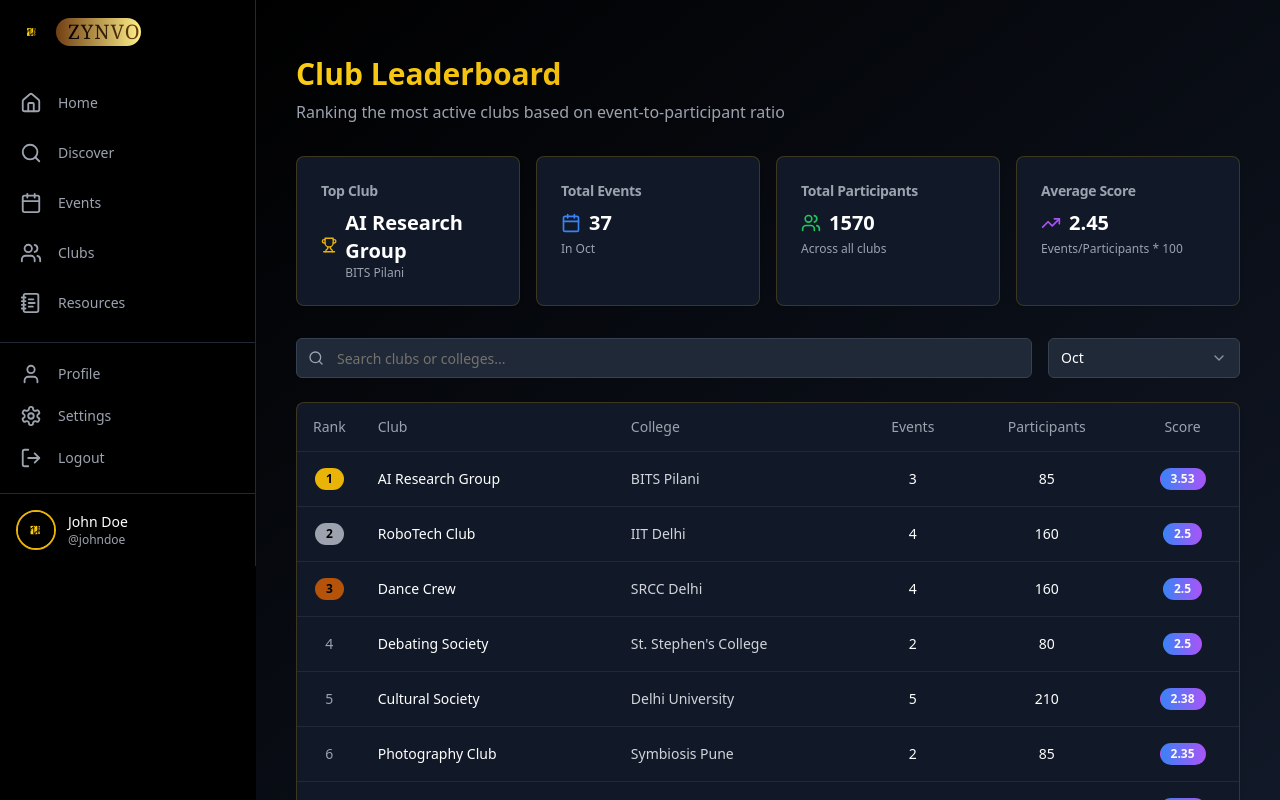
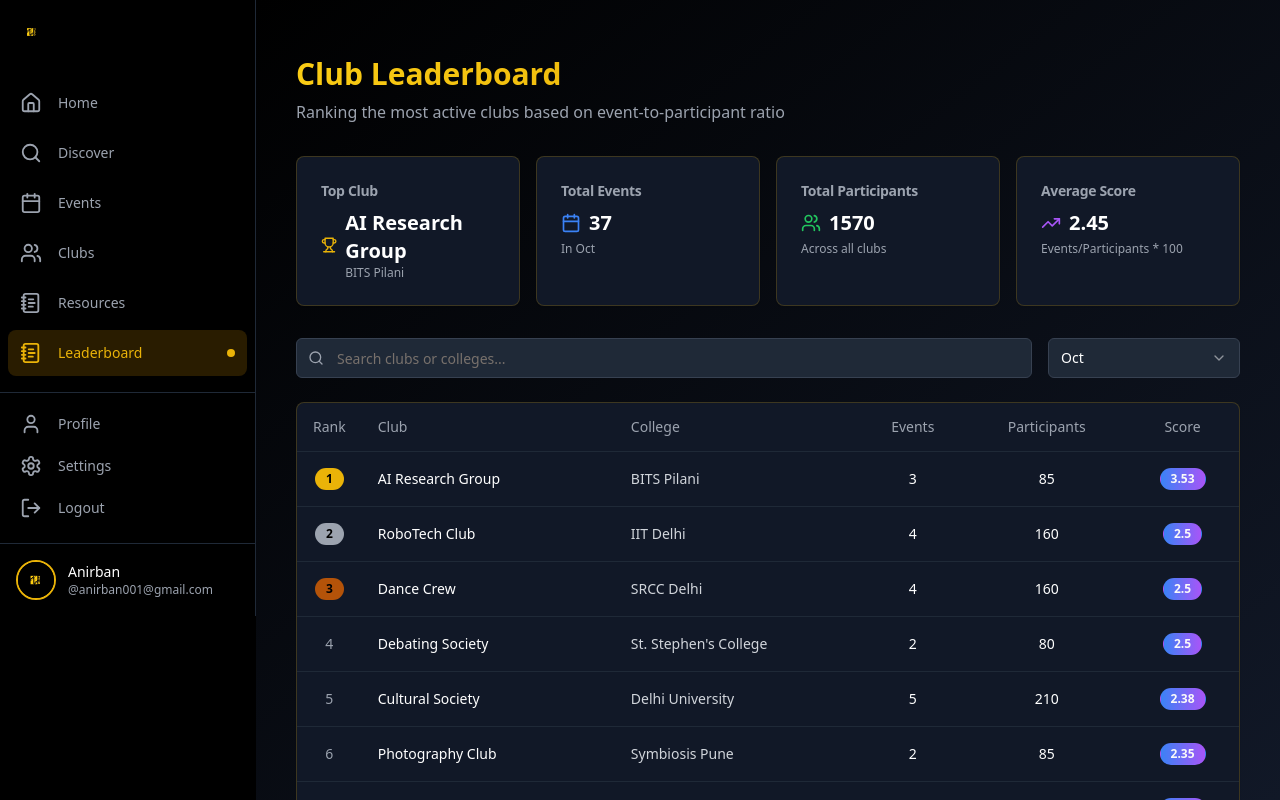
Before and after one commit to DSuper03/zynvo, a Next.js app: page /leaderboard in a window 1280 px wide. Built offline with nearby package versions, Linux system fonts and the light colour scheme.

Commit message:
style: Update background colors to black for improved contrast; add Leaderboard link to sidebar; update user information in sidebar

```diff
--- a/src/app/clubs/page.tsx
+++ b/src/app/clubs/page.tsx
@@ -78,7 +78,7 @@ const ClubsPage = () => {
   return (
     <div className="w-full">
       {/* Search and Filter Bar */}
-      <div className="sticky top-0 z-10 bg-gray-900 border-b border-gray-800 p-3 md:p-4 -mx-4 md:-mx-6 mb-4">
+      <div className="sticky top-0 z-10 bg-black p-3 md:p-4 -mx-4 md:-mx-6 mb-4">
         <div className="max-w-none px-4 md:px-6">
           <div className="flex flex-col space-y-3 md:space-y-0 md:flex-row md:gap-4">
             {/* Search Input */}
--- a/src/app/events/[id]/layout.tsx
+++ b/src/app/events/[id]/layout.tsx
@@ -54,7 +54,7 @@ export default function EventLayout({ children, params }: EventLayoutProps) {
         </div>
       </div>
 
-      <main className="flex-grow bg-gray-900">
+      <main className="flex-grow bg-black">
         <div className="max-w-7xl mx-auto px-4 sm:px-6 lg:px-8 py-6">
           {children}
         </div>
--- a/src/app/events/page.tsx
+++ b/src/app/events/page.tsx
@@ -82,7 +82,7 @@ export default function ZynvoEventsPage() {
   };
 
   return (
-    <div className="min-h-screen bg-gray-900 text-white">
+    <div className="min-h-screen bg-black text-white">
       <main className="max-w-7xl mx-auto py-4 md:py-8 px-4">
         {/* Page Header */}
         <div className="mb-4 md:mb-8">
@@ -213,7 +213,7 @@ export default function ZynvoEventsPage() {
                 <div className="relative">
 
                   <Image
-                    src="/consultclub.png"
+                    src="/logozynvo.jpg"
                     alt={event.description || event.EventName}
                     width={600}
                     height={300}
--- a/src/app/leaderboard/page.tsx
+++ b/src/app/leaderboard/page.tsx
@@ -163,14 +163,18 @@ const clubsData = [
   }
 ];
 
+// Define Month type for type safety
+type Month = "Jan" | "Feb" | "Mar" | "Apr" | "May" | "Jun" |
+             "Jul" | "Aug" | "Sep" | "Oct" | "Nov" | "Dec";
+
 // All months for filtering
-const months = [
+const months: Month[] = [
   "Jan", "Feb", "Mar", "Apr", "May", "Jun",
   "Jul", "Aug", "Sep", "Oct", "Nov", "Dec"
 ];
 
 export default function LeaderboardPage() {
-  const [selectedMonth, setSelectedMonth] = useState("Oct");
+  const [selectedMonth, setSelectedMonth] = useState<Month>("Oct");
   const [searchQuery, setSearchQuery] = useState("");
 
   // Calculate scores and sort clubs
@@ -291,7 +295,7 @@ export default function LeaderboardPage() {
           </div>
         </div>
         <div className="w-full sm:w-48">
-          <Select value={selectedMonth} onValueChange={setSelectedMonth}>
+          <Select value={selectedMonth} onValueChange={(value) => setSelectedMonth(value as Month)}>
             <SelectTrigger className="bg-gray-800 border-gray-700 text-white">
               <SelectValue placeholder="Select month" />
             </SelectTrigger>
--- a/src/components/Sidebar.tsx
+++ b/src/components/Sidebar.tsx
@@ -33,6 +33,9 @@ export const Sidebar: React.FC<SidebarProps> = ({ isOpen = true, onClose }) => {
     { icon: <Calendar size={22} />, label: 'Events', href: '/events' },
     { icon: <Users size={22} />, label: 'Clubs', href: '/clubs' },
     { icon: <NotebookText size={22} />, label: 'Resources', href: '/feedback' },
+     { icon: <NotebookText size={22} />, label: 'Leaderboard', href: '/leaderboard' },
+
+
   ];
 
   const accountItems = [
@@ -64,13 +67,7 @@ export const Sidebar: React.FC<SidebarProps> = ({ isOpen = true, onClose }) => {
             className="rounded-full"
           />
         </div>
-        <div className="flex items-center ml-2 bg-gradient-to-r from-yellow-900 to-yellow-200  rounded-full">
-          {showText && (
-            <h1 className="ml-3 text-xl font-serif bg-gradient-to-r from-black to-yellow-900 bg-clip-text text-transparent tracking-wider">
-              ZYNVO
-            </h1>
-          )}
-        </div>
+
 
         {/* Close button - only on mobile when sidebar is open */}
         {isOpen && onClose && (
@@ -159,8 +156,8 @@ export const Sidebar: React.FC<SidebarProps> = ({ isOpen = true, onClose }) => {
               />
             </div>
             <div className="ml-3">
-              <p className="text-sm font-medium text-white">John Doe</p>
-              <p className="text-xs text-gray-400">@johndoe</p>
+              <p className="text-sm font-medium text-white">Anirban </p>
+              <p className="text-xs text-gray-400">@anirban001@gmail.com</p>
             </div>
           </div>
         </div>
```
